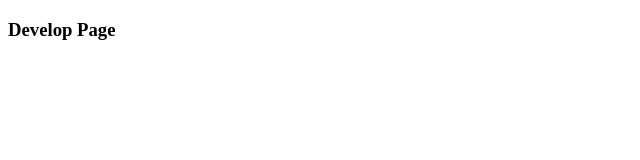
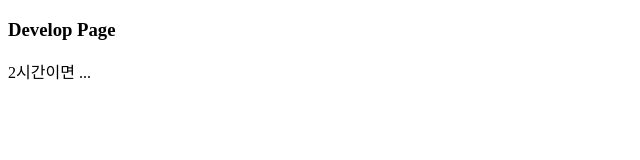
Before and after one commit to Bill-Jobs-KOREA/hangi, a plain HTML site: page dev/develop.html in a window 1280 px wide. Shown: the whole page, without its empty margins (0-640 px from the left). Drawn offline with Linux system fonts and the light colour scheme.

Commit message:
develop add div

```diff
--- a/dev/develop.html
+++ b/dev/develop.html
@@ -7,5 +7,6 @@
 </head>
 <body>
     <h3>Develop Page</h3>
+    <div>2시간이면 ...</div>
 </body>
 </html>
```
